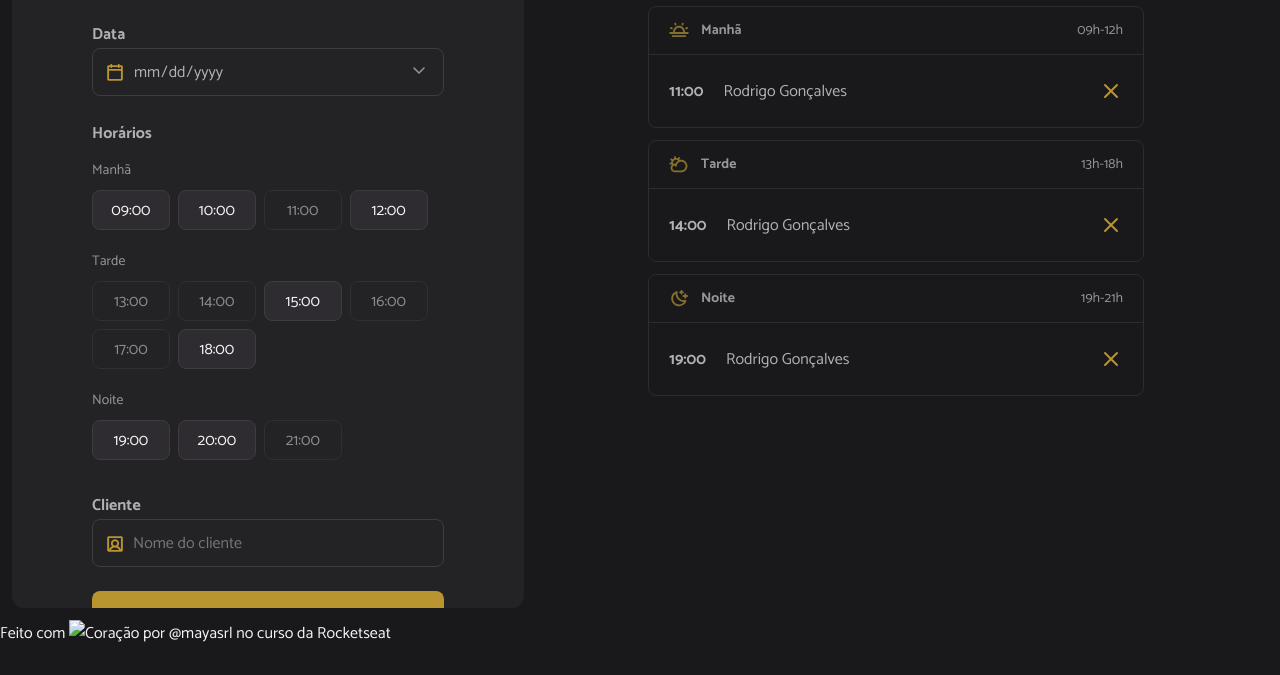
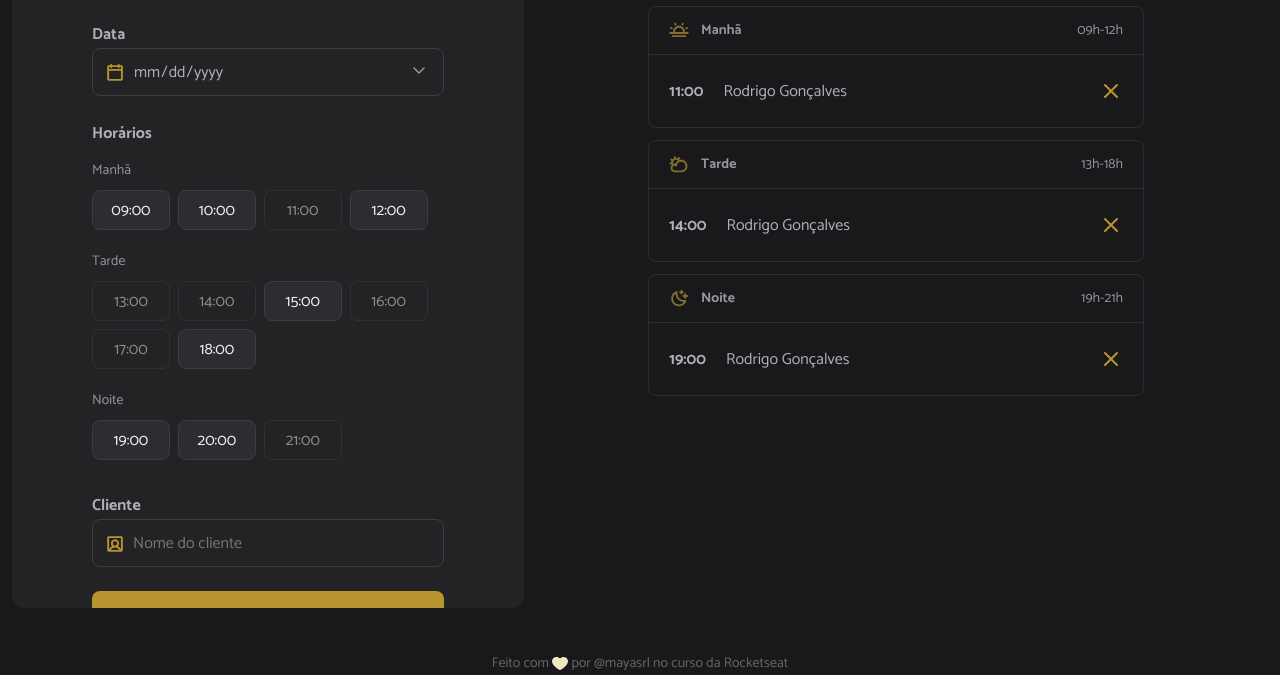
Before and after one commit to mayasrl/hairday, a plain HTML site: page index.html in a window 1280 px wide. Shown: the part 180-855 px from the top of the page. Before the commit the page ends 827 px from the top, so only its background shows below. Drawn offline with Linux system fonts and the light colour scheme; files whose address does not match are found by name.

Commit message:
Add files via upload

```diff
--- a/src/styles/global.css
+++ b/src/styles/global.css
@@ -48,6 +48,18 @@ body {
   width: 8.7rem;
 }
 
+.credit {
+  display: block;
+  text-align: center;
+  margin-top: 2rem;
+  font-size: 0.875rem;
+  color: #666;
+}
+.credit img {
+  width: 1rem;
+  vertical-align: middle;
+}
+
 @media (max-width: 1100px) {
   :root {
     font-size: 14px;
```
Also changed, not shown: src/assets/heart.svg (added).
